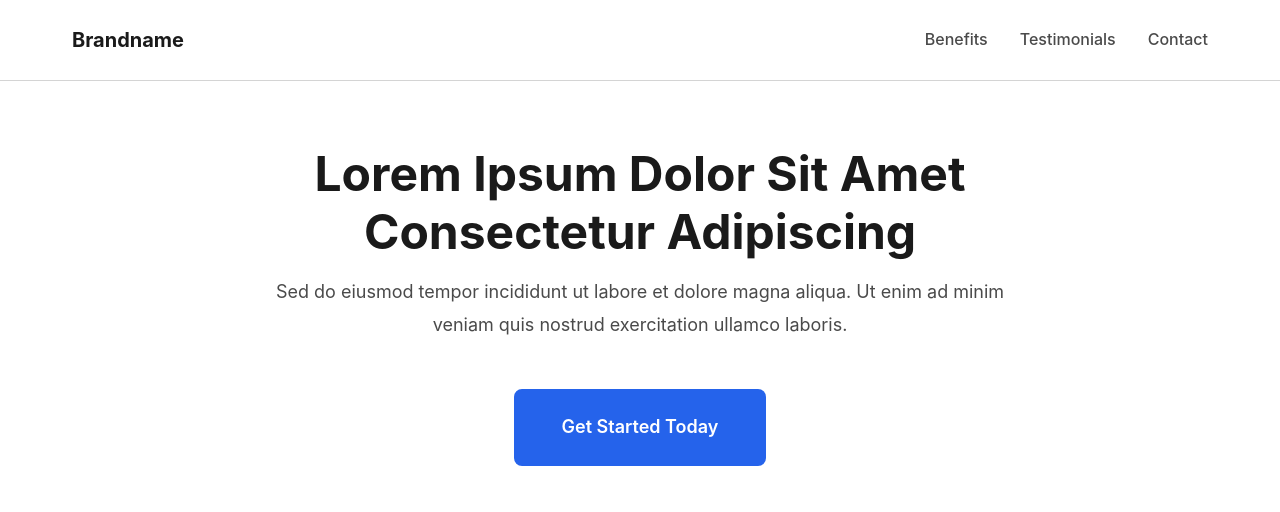
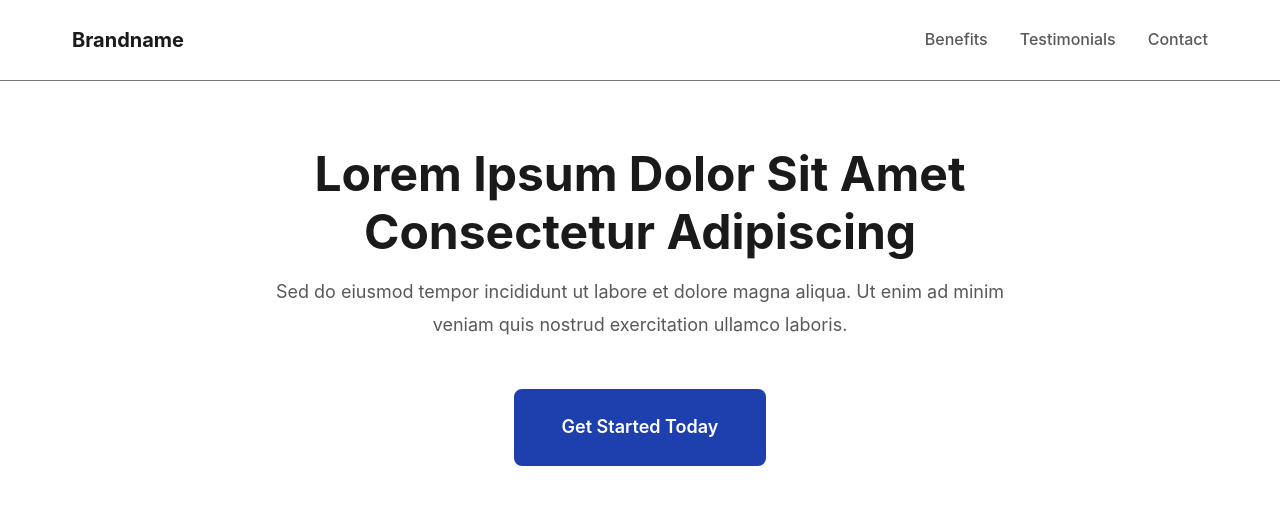
Before and after one commit to gitatmax/Landing-Page-Assessment, a website built with Vite: page index.html in a window 1280 px wide. Shown: the top 512 px of the page. Built offline with nearby package versions, Linux system fonts and the light colour scheme; grey boxes are pictures that could not be loaded.

Commit message:
Improves form control and text contrast

```diff
--- a/src/styles/main.scss
+++ b/src/styles/main.scss
@@ -3,10 +3,10 @@
   --color-bg: #ffffff;
   --color-bg-secondary: #f5f5f5;
   --color-text: #1a1a1a;
-  --color-text-secondary: #4a4a4a;
-  --color-primary: #2563eb;
-  --color-primary-hover: #1d4ed8;
-  --color-border: #d4d4d4;
+  --color-text-secondary: #595959;
+  --color-primary: #1e40af;
+  --color-primary-hover: #1e3a8a;
+  --color-border: #767676;
   --color-error: #dc2626;
   --color-success: #16a34a;
   --spacing: 1rem;
@@ -21,9 +21,9 @@
     --color-bg-secondary: #1e293b;
     --color-text: #f1f5f9;
     --color-text-secondary: #cbd5e1;
-    --color-primary: #3b82f6;
-    --color-primary-hover: #60a5fa;
-    --color-border: #334155;
+    --color-primary: #2563eb;
+    --color-primary-hover: #3b82f6;
+    --color-border: #94a3b8;
     --color-error: #ef4444;
     --color-success: #22c55e;
   }
```
